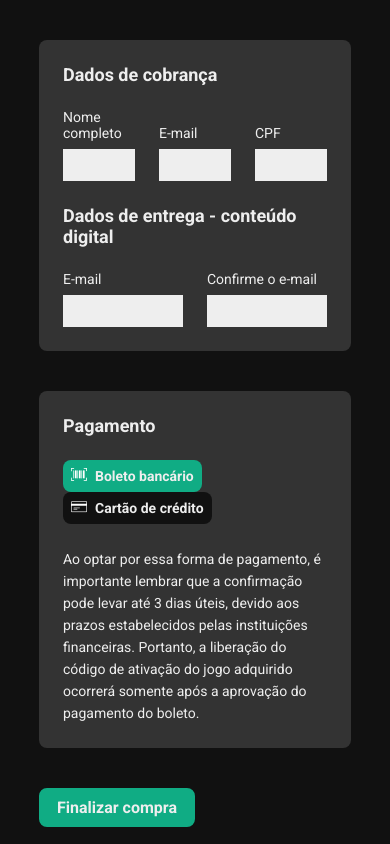
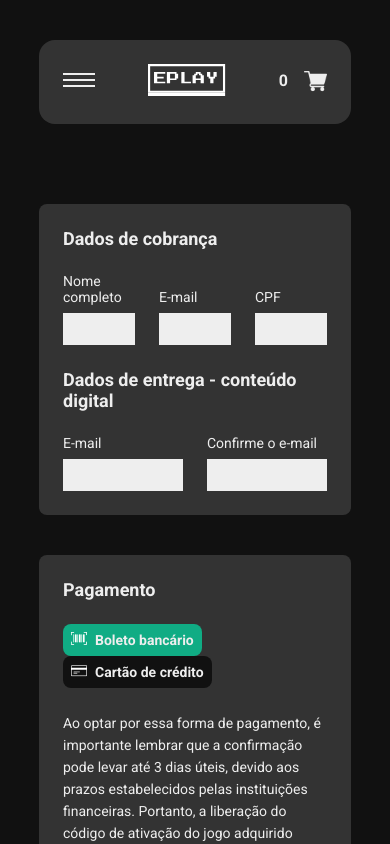
Before and after one commit to Yuri-Romeu/eplay, a React (Create React App) app: page /checkout in a window 390 px wide. Shown: the top 844 px of the page. Built offline with nearby package versions, Linux system fonts and the light colour scheme.

Commit message:
menu responsivo

```diff
--- a/src/components/Header/index.tsx
+++ b/src/components/Header/index.tsx
@@ -1,4 +1,12 @@
-import { HeaderBar, CartButton, LinkItem, Links } from './styles';
+import {
+  HeaderBar,
+  CartButton,
+  LinkItem,
+  Links,
+  Hamburger,
+  HeaderRow,
+  NavMobile
+} from './styles';
 import logo from '../../assets/images/logo.svg';
 import carrinho from '../../assets/images/carrinho.svg';
 import { Link } from 'react-router-dom';
@@ -6,10 +14,13 @@ import { Link } from 'react-router-dom';
 import { open } from '../../store/reducers/cart';
 import { useDispatch, useSelector } from 'react-redux';
 import { RootReducer } from '../../store';
+import { useState } from 'react';
 
 const Header = () => {
   const dispatch = useDispatch();
   const { items } = useSelector((state: RootReducer) => state.cart);
+
+  const [isOpen, setIsOpen] = useState(false);
 
   const openCart = () => {
     dispatch(open());
@@ -17,13 +28,39 @@ const Header = () => {
 
   return (
     <HeaderBar>
+      <HeaderRow>
         <div>
+          <Hamburger onClick={() => setIsOpen(!isOpen)}>
+            <span />
+            <span />
+            <span />
+          </Hamburger>
           <Link to="/">
-          {' '}
             <img src={logo} alt="EPLAY " />
           </Link>
 
           <nav>
+            <Links>
+              <LinkItem>
+                <Link to="/categories">Categorias</Link>
+              </LinkItem>
+
+              <LinkItem>
+                <a>Novidades</a>
+              </LinkItem>
+
+              <LinkItem>
+                <a>Promoções</a>
+              </LinkItem>
+            </Links>
+          </nav>
+        </div>
+        <CartButton onClick={openCart}>
+          {items.length} <span> - produto(s)</span>
+          <img src={carrinho} alt="Carrinho" />
+        </CartButton>
+      </HeaderRow>
+      <NavMobile className={isOpen ? 'is-open' : ''}>
         <Links>
           <LinkItem>
             <Link to="/categories">Categorias</Link>
@@ -35,12 +72,7 @@ const Header = () => {
             <a>Promoções</a>
           </LinkItem>
         </Links>
-        </nav>
-      </div>
-      <CartButton onClick={openCart}>
-        {items.length} - produto(s)
-        <img src={carrinho} alt="Carrinho" />
-      </CartButton>
+      </NavMobile>
     </HeaderBar>
   );
 };
--- a/src/components/Header/styles.ts
+++ b/src/components/Header/styles.ts
@@ -1,44 +1,108 @@
 import styled from 'styled-components';
-import { Cores, breakpoints } from '../../styles';
+import { breakpoints, Cores } from '../../styles';
 
+export const Links = styled.ul`
+  display: flex;
+  margin-left: 40px;
+
+  @media (max-width: ${breakpoints.tablet}) {
+    display: block;
+    margin: 0;
+  }
+`;
 export const HeaderBar = styled.header`
   background-color: ${Cores.cinza};
   padding: 24px;
   border-radius: 16px;
   margin-bottom: 80px;
-  display: flex;
-  align-items: center;
-  justify-content: space-between;
 
-  a {
+  a,
+  span {
     color: ${Cores.branca};
     text-decoration: none;
     font-weight: bold;
   }
 
-  div {
-    display: flex;
-    align-items: center;
-  }
-
-  @media (max-width: ${breakpoints.tablet}) {
-    display: none;
+  h1 {
+    line-height: 0;
   }
 `;
 
-export const Links = styled.ul`
+export const HeaderRow = styled.div`
   display: flex;
-  margin-left: 40px;
+  align-items: center;
+  justify-content: space-between;
+
+  > div {
+    display: flex;
+    align-items: center;
+
+    @media (max-width: ${breakpoints.tablet}) {
+      flex: 1;
+      justify-content: space-between;
+
+      ${Links} {
+        display: none;
+      }
+    }
+  }
+`;
+
+export const NavMobile = styled.nav`
+  display: none;
+
+  @media (max-width: ${breakpoints.desktop}) {
+    &.is-open {
+      display: none;
+    }
+  }
+  @media (max-width: ${breakpoints.tablet}) {
+    &.is-open {
+      display: block;
+    }
+  }
 `;
 
 export const LinkItem = styled.li`
   margin-right: 16px;
+
+  @media (max-width: ${breakpoints.tablet}) {
+    margin-right: 0;
+    a {
+      text-align: center;
+      display: block;
+      padding: 16px 0;
+    }
+  }
 `;
 
-export const CartButton = styled.a`
+export const CartButton = styled.span`
   display: flex;
+  cursor: pointer;
 
   img {
     margin-left: 16px;
   }
+
+  @media (max-width: ${breakpoints.tablet}) {
+    span {
+      display: none;
+    }
+  }
 `;
+
+export const Hamburger = styled.div`
+  width: 32px;
+  cursor: pointer;
+  span {
+    display: block;
+    width: 100%;
+    height: 2px;
+    background-color: ${Cores.branca};
+    margin-bottom: 4px;
+  }
+
+  @media (min-width: ${breakpoints.tablet}) {
+    display: none;
+  }
+`;
```
Lines whose indentation alone changed are shown as unchanged.
